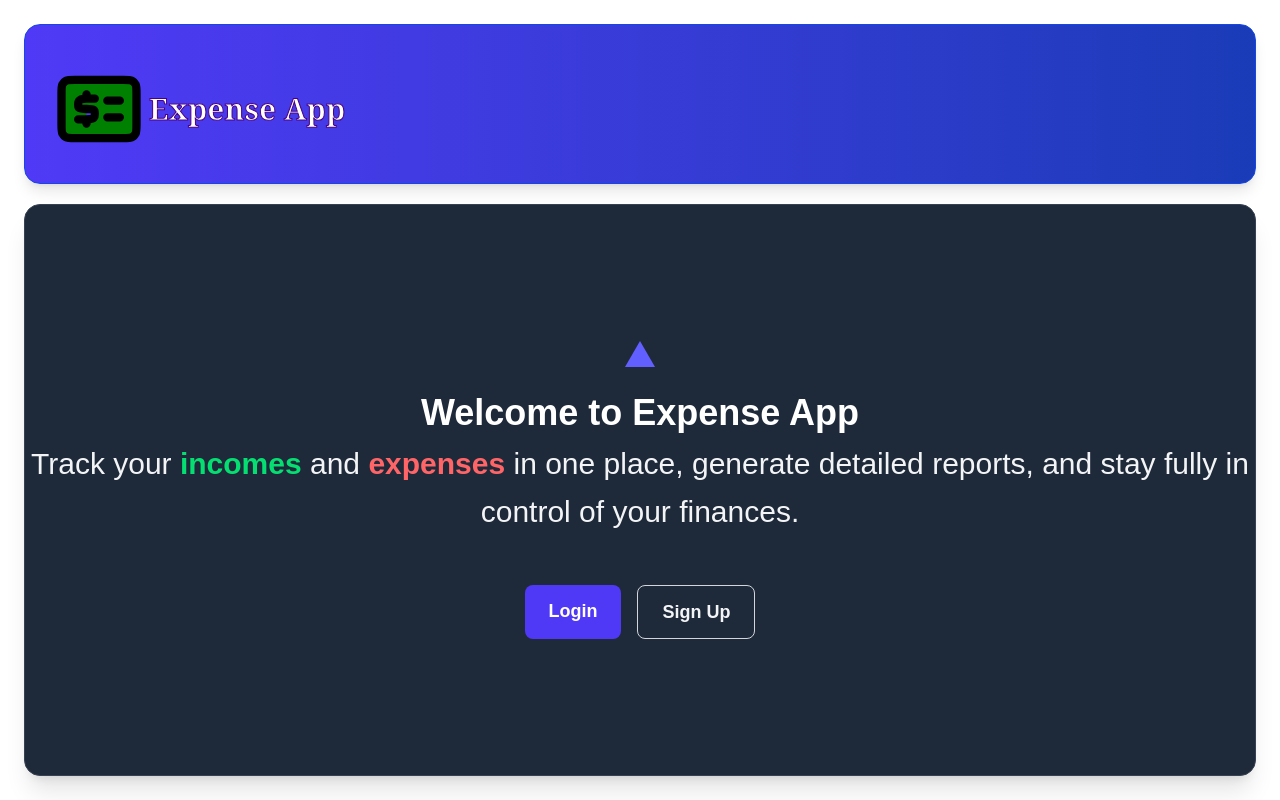
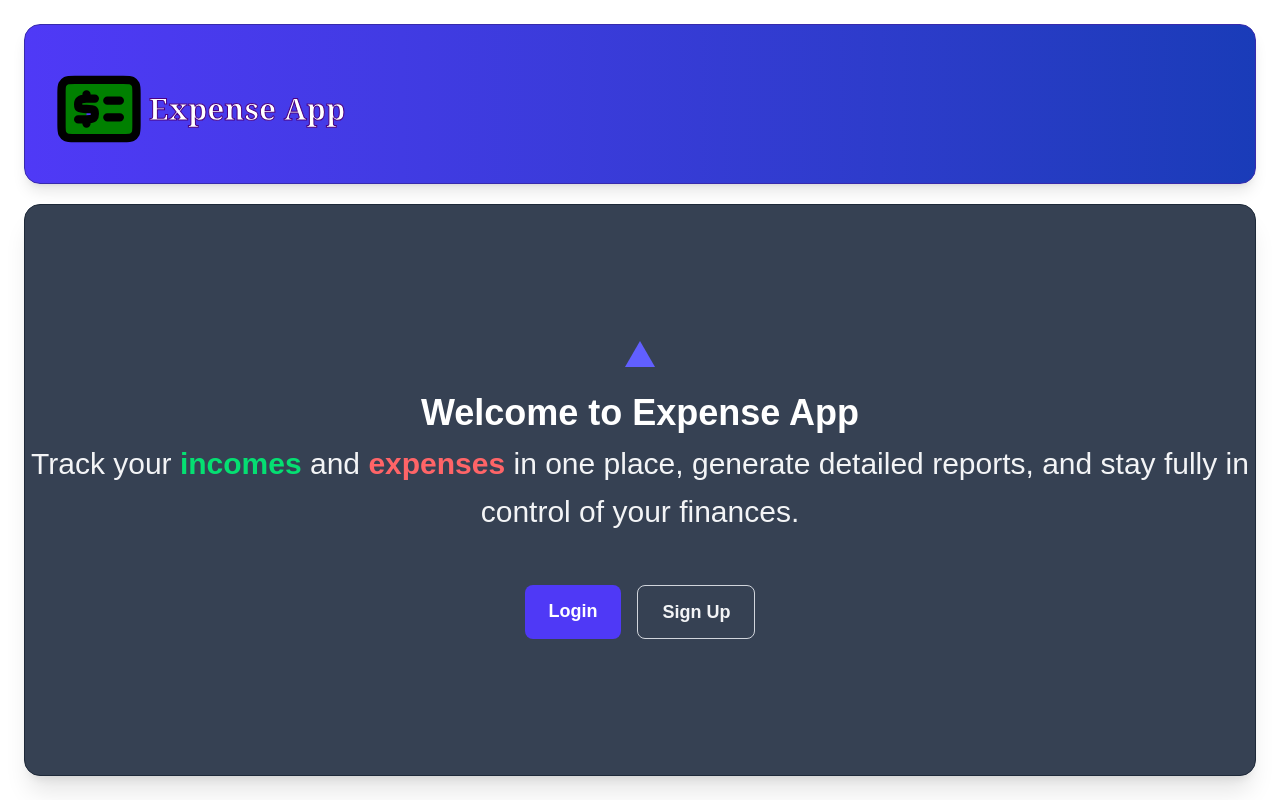
Before and after one commit to Axl-91/expense-frontend, a Next.js app: page / in a window 1280 px wide. Built offline with nearby package versions, Linux system fonts and the light colour scheme.

Commit message:
Some minimal refactors

```diff
--- a/src/app/page.tsx
+++ b/src/app/page.tsx
@@ -4,14 +4,13 @@ import ExpenseLogo from "./ui/expenseLogo";
 export default function Home() {
   return (
     <main className="flex min-h-screen flex-col p-6">
-      <div className="flex flex-col justify-end rounded-2xl bg-gradient-to-r from-indigo-600 to-blue-800 p-6 md:h-40 shadow-lg border border-blue-700">
+      <div className="flex flex-col justify-end rounded-2xl bg-gradient-to-r from-indigo-600 to-blue-800 p-6 md:h-40 shadow-lg border border-indigo-800">
         <ExpenseLogo />
       </div>
 
       <div className="mt-5 flex grow gap-4 justify-center">
-        <div className="flex flex-col justify-center items-center gap-6 w-full bg-gray-800 rounded-2xl shadow-xl border border-gray-700 text-center">
-
-          <div className="relative w-0 h-0 border-l-[15px] border-r-[15px] border-b-[26px] border-l-transparent border-r-transparent border-b-indigo-500" />
+        <div className="flex flex-col justify-center items-center gap-6 w-full bg-gray-700 rounded-2xl shadow-xl border border-gray-800 text-center">
+          <div className="relative w-0 h-0 border-l-[15px] border-r-[15px] border-b-[26px] border-l-transparent border-r-transparent border-b-indigo-500 hover:border-b-indigo-600 hover:shadow-2xl transition" />
           <p className="text-xl md:text-3xl md:leading-relaxed text-gray-100">
             <strong className="text-white text-3xl md:text-4xl">Welcome to Expense App</strong>
             <br />
@@ -21,13 +20,13 @@ export default function Home() {
           <div className="flex flex-col sm:flex-row gap-4 mt-6">
             <Link
               href="/login"
-              className="px-6 py-3 rounded-lg bg-indigo-600 text-white font-semibold text-lg hover:bg-indigo-700 transition"
+              className="px-6 py-3 rounded-lg bg-indigo-600 text-white font-semibold text-lg hover:bg-indigo-700 hover:shadow-xl transition"
             >
               Login
             </Link>
             <Link
               href="/signup"
-              className="px-6 py-3 rounded-lg border border-gray-300 text-gray-100 font-semibold text-lg hover:bg-gray-700 transition"
+              className="px-6 py-3 rounded-lg border border-gray-300 text-gray-100 font-semibold text-lg hover:bg-gray-600 hover:shadow-xl transition"
             >
               Sign Up
             </Link>
--- a/src/app/ui/loginForm.tsx
+++ b/src/app/ui/loginForm.tsx
@@ -15,12 +15,12 @@ export default function LoginForm() {
   const [isPending, setIsPending] = useState(false);
   const router = useRouter();
 
-  const submitLogin = async (e: FormEvent<HTMLFormElement>) => {
-    e.preventDefault();
+  const submitLogin =
+    async (formEvent: FormEvent<HTMLFormElement>) => {
+      formEvent.preventDefault();
       setIsPending(true);
 
-    const formData = new FormData(e.currentTarget);
-
+      const formData = new FormData(formEvent.currentTarget);
       const errLogin = await handleLogin(formData)
 
       if (errLogin) {
```
Lines whose indentation alone changed are shown as unchanged.
